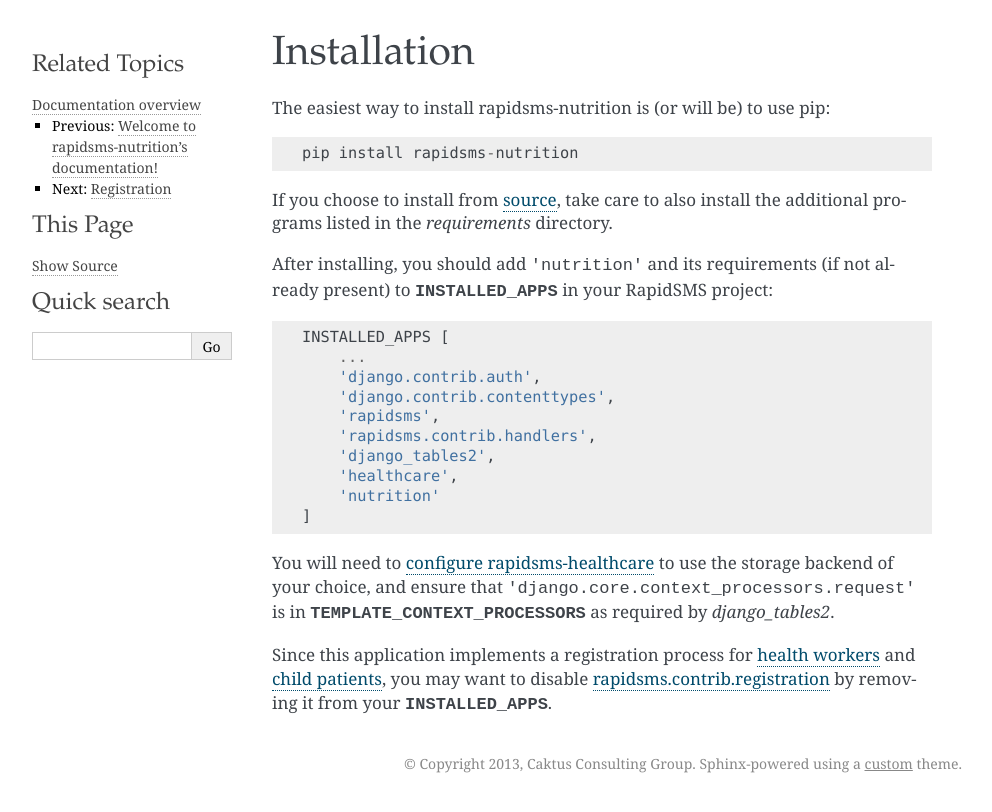
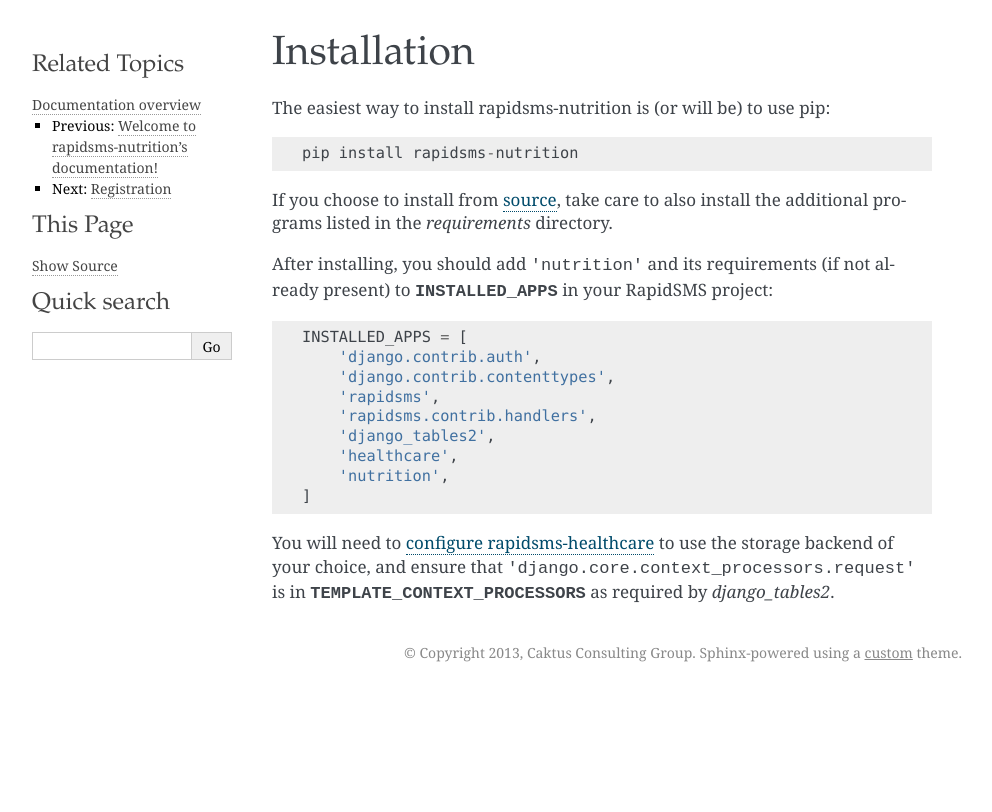
Before and after one commit to caktus/rapidsms-nutrition, a Sphinx documentation site: the page built from docs/installation.rst, in a window 1280 px wide. Shown: the top 812 px of the page, without its empty margins (148-1140 px from the left). Built offline with Sphinx 7.4.7, drawn with Linux system fonts in a browser that asks for light colours.

Commit message:
Fixed typo in installation doc; removed note about registration

```diff
--- a/docs/installation.rst
+++ b/docs/installation.rst
@@ -13,15 +13,14 @@
 After installing, you should add ``'nutrition'`` and its requirements (if
 not already present) to :setting:`INSTALLED_APPS` in your RapidSMS project::
 
-    INSTALLED_APPS [
-        ...
+    INSTALLED_APPS = [
         'django.contrib.auth',
         'django.contrib.contenttypes',
         'rapidsms',
         'rapidsms.contrib.handlers',
         'django_tables2',
         'healthcare',
-        'nutrition'
+        'nutrition',
     ]
 
 You will need to `configure rapidsms-healthcare
@@ -29,10 +28,3 @@
 to use the storage backend of your choice, and ensure that
 ``'django.core.context_processors.request'`` is in
 :setting:`TEMPLATE_CONTEXT_PROCESSORS` as required by `django_tables2`.
-
-Since this application implements a registration process for
-:ref:`health workers <registration-health-workers>` and :ref:`child patients
-<registration-patients>`, you may want to disable
-`rapidsms.contrib.registration
-<http://rapidsms.readthedocs.org/en/latest/topics/contrib/registration.html>`_
-by removing it from your :setting:`INSTALLED_APPS`.
```
